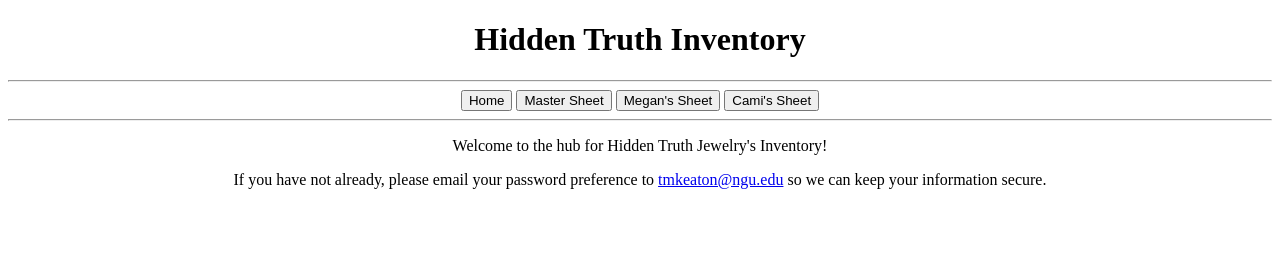
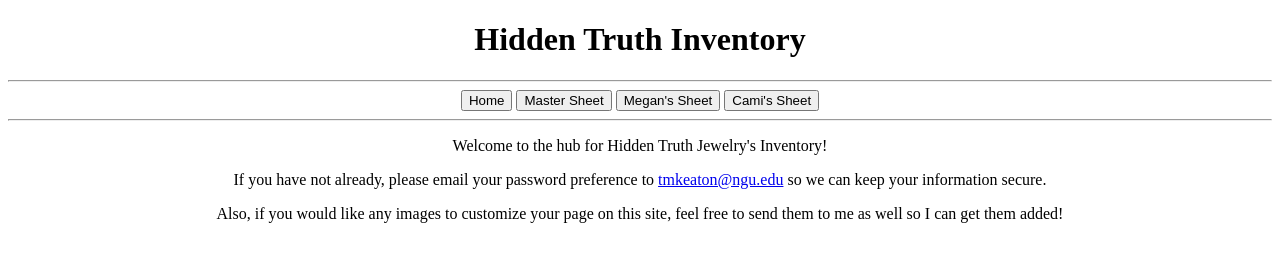
Before and after one commit to tmkeaton719/tmkeaton719.github.io, a plain HTML site: page index.html in a window 1280 px wide. Drawn offline with Linux system fonts and the light colour scheme.

Commit message:
adding a message

```diff
--- a/index.html
+++ b/index.html
@@ -14,6 +14,7 @@
 <center>
     <p>Welcome to the hub for Hidden Truth Jewelry's Inventory!</p>
     <p>If you have not already, please email your password preference to <a href ='mailto:tmkeaton@ngu.edu'>tmkeaton@ngu.edu</a> so we can keep your information secure.</p>
+    <p>Also, if you would like any images to customize your page on this site, feel free to send them to me as well so I can get them added!</p>
 </center>
 </body>
 
```
